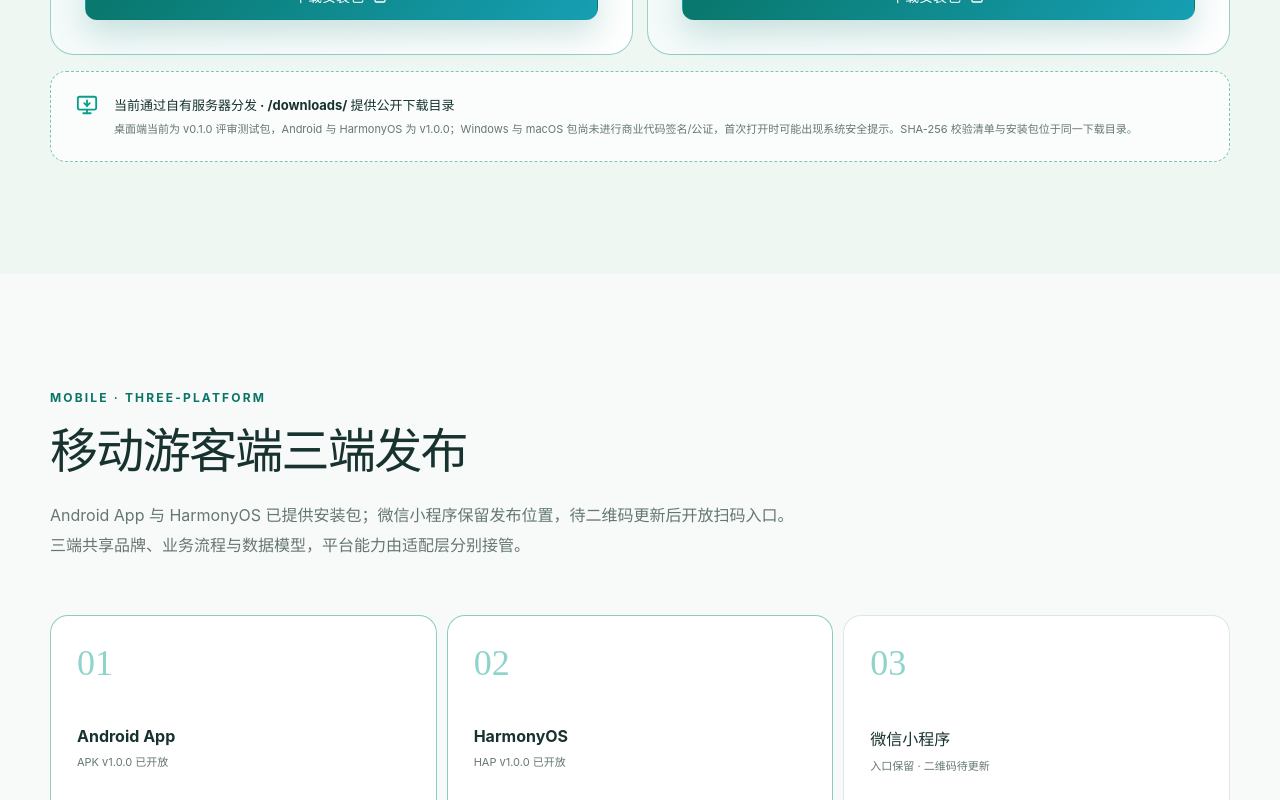
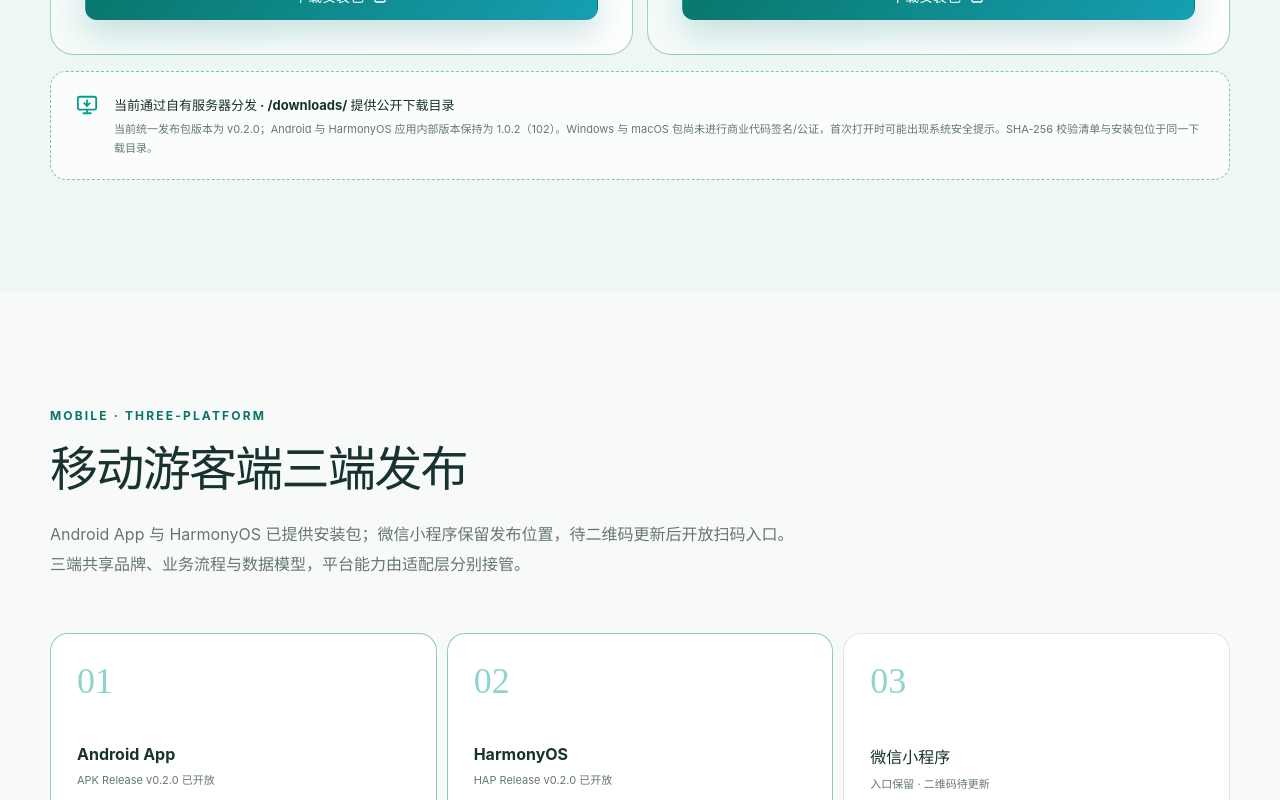
Before and after one commit to babybitter/scenic-ai-guide-website, a React (Vite) app: page /download in a window 1280 px wide. Shown: the part 2180-2980 px from the top of the page. Built offline with nearby package versions, Linux system fonts and the light colour scheme.

Commit message:
chore(downloads): publish 0.2.0 artifacts

```diff
--- a/src/data/downloads.ts
+++ b/src/data/downloads.ts
@@ -14,8 +14,8 @@ export interface DownloadTarget {
 
 export const webAppUrl = 'https://www.shuzhiyouzong.cn'
 export const downloadHost = 'https://www.shuzhiyouzong.cn/downloads'
-export const androidDownloadUrl = `${downloadHost}/shuzhiyouzong-1.0.0-android.apk`
-export const harmonyDownloadUrl = `${downloadHost}/shuzhiyouzong-1.0.0-harmony.hap`
+export const androidDownloadUrl = `${downloadHost}/shuzhiyouzong-0.2.0-android.apk`
+export const harmonyDownloadUrl = `${downloadHost}/shuzhiyouzong-0.2.0-harmony.hap`
 
 export const downloadTargets: DownloadTarget[] = [
   {
@@ -34,7 +34,7 @@ export const downloadTargets: DownloadTarget[] = [
     platform: 'Windows 10 / 11 · x64',
     format: 'EXE',
     description: '集成网页、Node.js 服务和本地知识库运行时的一体化安装包。',
-    href: `${downloadHost}/ShuzhiYouzong-0.1.0-win-x64.exe`,
+    href: `${downloadHost}/ShuzhiYouzong-0.2.0-win-x64.exe`,
     status: 'ready',
     badge: '评审测试包',
   },
@@ -45,8 +45,8 @@ export const downloadTargets: DownloadTarget[] = [
     format: 'AppImage / DEB',
     description: '便携 AppImage 与 Debian 安装包并行提供，适配景区终端设备。',
     links: [
-      { label: 'AppImage', href: `${downloadHost}/ShuzhiYouzong-0.1.0-linux-x86_64.AppImage` },
-      { label: 'DEB', href: `${downloadHost}/ShuzhiYouzong-0.1.0-linux-amd64.deb` },
+      { label: 'AppImage', href: `${downloadHost}/ShuzhiYouzong-0.2.0-linux-x86_64.AppImage` },
+      { label: 'DEB', href: `${downloadHost}/ShuzhiYouzong-0.2.0-linux-amd64.deb` },
     ],
     status: 'ready',
     badge: '评审测试包',
@@ -58,8 +58,8 @@ export const downloadTargets: DownloadTarget[] = [
     format: 'DMG',
     description: '分别构建 x64 与 arm64 安装镜像，覆盖两代 Mac 平台。',
     links: [
-      { label: 'Apple Silicon', href: `${downloadHost}/ShuzhiYouzong-0.1.0-mac-arm64.dmg` },
-      { label: 'Intel', href: `${downloadHost}/ShuzhiYouzong-0.1.0-mac-x64.dmg` },
+      { label: 'Apple Silicon', href: `${downloadHost}/ShuzhiYouzong-0.2.0-mac-arm64.dmg` },
+      { label: 'Intel', href: `${downloadHost}/ShuzhiYouzong-0.2.0-mac-x64.dmg` },
     ],
     status: 'ready',
     badge: '评审测试包',
@@ -72,7 +72,7 @@ export const downloadTargets: DownloadTarget[] = [
     description: '面向游客随身使用的移动导览客户端，覆盖问答、地图、讲解与路线体验。',
     href: androidDownloadUrl,
     status: 'ready',
-    badge: 'v1.0.0',
+    badge: 'Release v0.2.0',
   },
   {
     id: 'harmony',
@@ -82,12 +82,12 @@ export const downloadTargets: DownloadTarget[] = [
     description: '基于鸿蒙原生能力交付的游客端安装包，延续统一的景区导览服务流程。',
     href: harmonyDownloadUrl,
     status: 'ready',
-    badge: 'v1.0.0',
+    badge: 'Release v0.2.0',
   },
 ]
 
 export const mobileTargets = [
-  { name: 'Android App', note: 'APK v1.0.0 已开放', status: 'ready', href: androidDownloadUrl },
-  { name: 'HarmonyOS', note: 'HAP v1.0.0 已开放', status: 'ready', href: harmonyDownloadUrl },
+  { name: 'Android App', note: 'APK Release v0.2.0 已开放', status: 'ready', href: androidDownloadUrl },
+  { name: 'HarmonyOS', note: 'HAP Release v0.2.0 已开放', status: 'ready', href: harmonyDownloadUrl },
   { name: '微信小程序', note: '入口保留 · 二维码待更新', status: 'soon' },
 ]
--- a/src/pages/DownloadPage.tsx
+++ b/src/pages/DownloadPage.tsx
@@ -47,7 +47,7 @@ export function DownloadPage() {
           </div>
           <div className="download-note">
             <MonitorDown size={22} />
-            <div><b>当前通过自有服务器分发 · /downloads/ 提供公开下载目录</b><p>桌面端当前为 v0.1.0 评审测试包，Android 与 HarmonyOS 为 v1.0.0；Windows 与 macOS 包尚未进行商业代码签名/公证，首次打开时可能出现系统安全提示。SHA-256 校验清单与安装包位于同一下载目录。</p></div>
+            <div><b>当前通过自有服务器分发 · /downloads/ 提供公开下载目录</b><p>当前统一发布包版本为 v0.2.0；Android 与 HarmonyOS 应用内部版本保持为 1.0.2（102）。Windows 与 macOS 包尚未进行商业代码签名/公证，首次打开时可能出现系统安全提示。SHA-256 校验清单与安装包位于同一下载目录。</p></div>
           </div>
         </div>
       </section>
```
Also changed, not shown: 1 other file (tests, documents, lock files or other folders).
